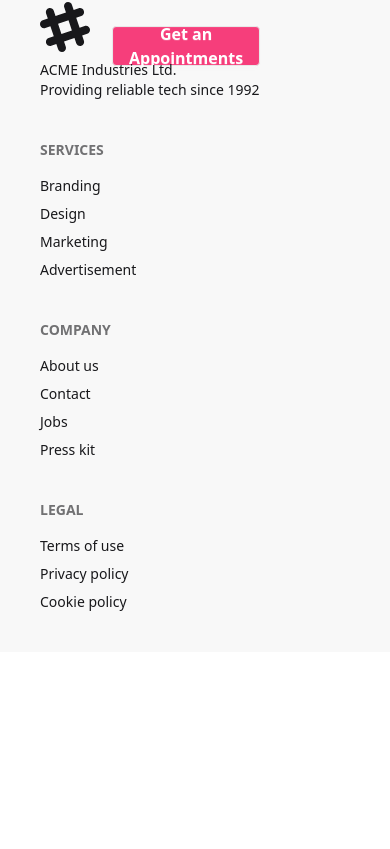
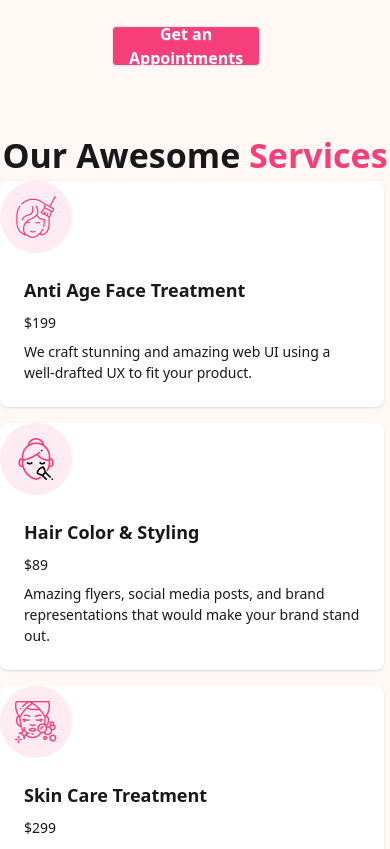
Before and after one commit to Abusayem99133/jenins-parlour-client, a React (Vite) app: page / in a window 390 px wide. Shown: the part 970-1819 px from the top of the page. Before the commit the page ends 1622 px from the top, so only its background shows below. Built offline with nearby package versions, Linux system fonts and the light colour scheme.

Commit message:
updated to the layout and navbar and home component

```diff
--- a/src/components/home/Home.jsx
+++ b/src/components/home/Home.jsx
@@ -1,12 +1,12 @@
 import React from "react";
 import Banner from "../banner/Banner";
-// import OurServices from "../ourServices/OurServices";
+import OurServices from "../ourServices/OurServices";
 
 const Home = () => {
   return (
     <div>
       <Banner />
-      {/* <OurServices /> */}
+      <OurServices />
     </div>
   );
 };
--- a/src/components/layout/mainLayout/Layout.jsx
+++ b/src/components/layout/mainLayout/Layout.jsx
@@ -8,7 +8,7 @@ const Layout = () => {
       <div className="max-w-7xl mx-auto">
         <Navbar />
       </div>
-      <div className="h-screen ">
+      <div>
         <Outlet />
       </div>
       <div>
--- a/src/components/navbar/Navbar.jsx
+++ b/src/components/navbar/Navbar.jsx
@@ -4,7 +4,7 @@ import { Link } from "react-router-dom";
 const Navbar = () => {
   const navItems = [
     <li className="">
-      <Link to="/" className="text-[14px] font-semibold">
+      <Link to="/" className="text-[16px] font-semibold">
         Home
       </Link>
     </li>,
--- a/src/components/ourServices/OurServices.jsx
+++ b/src/components/ourServices/OurServices.jsx
@@ -1,41 +1,41 @@
-// import { useEffect, useState } from "react";
+import { useEffect, useState } from "react";
 
-// const OurServices = () => {
-//   const [serviceData, setServiceData] = useState([]);
-//   useEffect(() => {
-//     fetch("/servicesData.json")
-//       .then((res) => res.json())
-//       .then((data) => {
-//         setServiceData(data);
-//         console.log("all data:", data);
-//       })
-//       .catch((err) => console.log(err.message));
-//   }, []);
-//   console.log("data", serviceData);
+const OurServices = () => {
+  const [serviceData, setServiceData] = useState([]);
+  useEffect(() => {
+    fetch("/servicesData.json")
+      .then((res) => res.json())
+      .then((data) => {
+        setServiceData(data);
+        console.log("all data:", data);
+      })
+      .catch((err) => console.log(err.message));
+  }, []);
+  console.log("data", serviceData);
 
-//   return (
-//     <div>
-//       {/* section heading  */}
-//       <h1 className="text-[34px] font-bold text-center mt-16">
-//         Our Awesome <span className="text-[#F63E7B] ">Services</span>{" "}
-//       </h1>
-//       {/* card section  */}
-//       <div className="grid grid-cols-1 sm:grid-cols-2 md:grid-cols-3 shadow-sm gap-4">
-//         {serviceData?.map((service) => (
-//           <div className="card bg-base-100 w-96 shadow-sm gap-4">
-//             <div key={service?.id}>
-//               <img src={service?.img} alt="" />
-//               <div className="card-body">
-//                 <h2 className="card-title">{service?.title}</h2>
-//                 <span>{service?.price}</span>
-//                 <p>{service?.desc}</p>
-//               </div>
-//             </div>
-//           </div>
-//         ))}
-//       </div>
-//     </div>
-//   );
-// };
+  return (
+    <div>
+      {/* section heading  */}
+      <h1 className="text-[34px] font-bold text-center mt-16">
+        Our Awesome <span className="text-[#F63E7B] ">Services</span>{" "}
+      </h1>
+      {/* card section  */}
+      <div className="grid grid-cols-1 sm:grid-cols-2 md:grid-cols-3 shadow-sm gap-4">
+        {serviceData?.map((service) => (
+          <div className="card bg-base-100 w-96 shadow-sm gap-4">
+            <div key={service?.id}>
+              <img src={service?.img} alt="" />
+              <div className="card-body">
+                <h2 className="card-title">{service?.title}</h2>
+                <span>{service?.price}</span>
+                <p>{service?.desc}</p>
+              </div>
+            </div>
+          </div>
+        ))}
+      </div>
+    </div>
+  );
+};
 
-// export default OurServices;
+export default OurServices;
```
